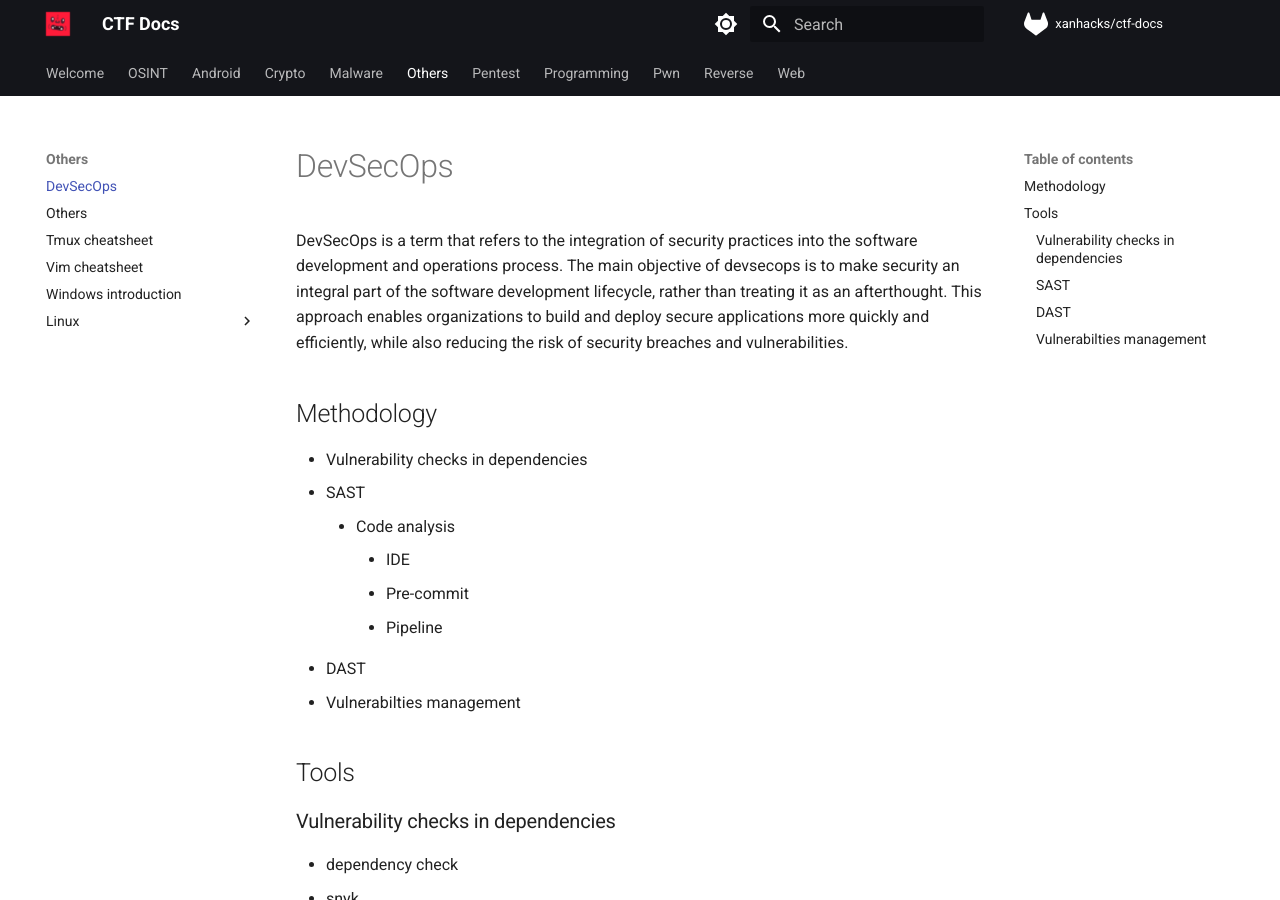
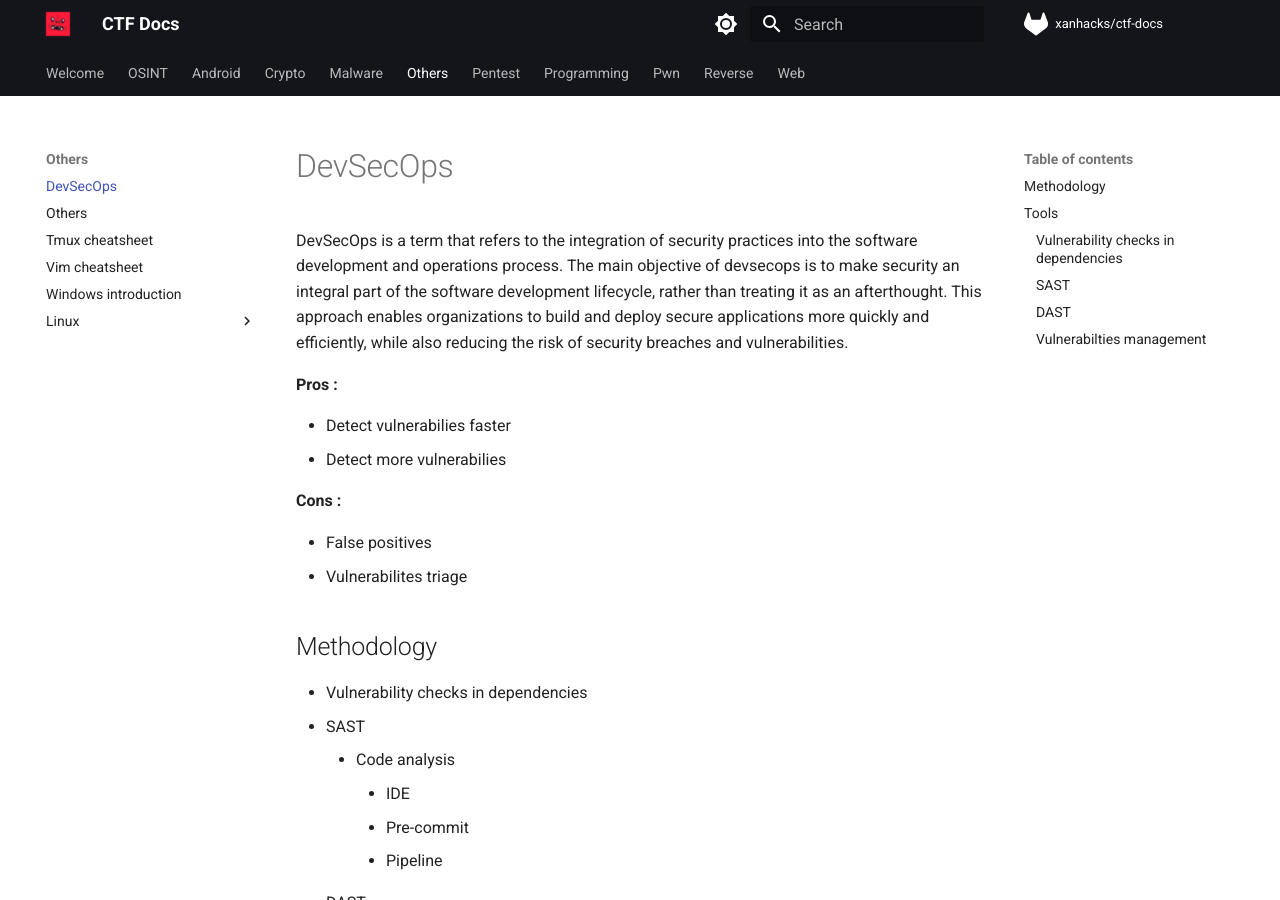
Before and after one commit to xanhacks/ctf-docs, an MkDocs documentation site: the page built from docs/others/devsecops.md, in a window 1280 px wide and 900 px high. Built offline with MkDocs 1.6.1 and Material for MkDocs 9.7.7, drawn with Linux system fonts in a browser that asks for light colours; nearby versions of some CDN libraries; comment, search, counter and statistics services are not loaded.

Commit message:
add pros and cons

```diff
--- a/docs/others/devsecops.md
+++ b/docs/others/devsecops.md
@@ -6,6 +6,16 @@ description: DevSecOps
 # DevSecOps
 
 DevSecOps is a term that refers to the integration of security practices into the software development and operations process. The main objective of devsecops is to make security an integral part of the software development lifecycle, rather than treating it as an afterthought. This approach enables organizations to build and deploy secure applications more quickly and efficiently, while also reducing the risk of security breaches and vulnerabilities.
+
+**Pros :**
+
+- Detect vulnerabilies faster
+- Detect more vulnerabilies
+
+**Cons :**
+
+- False positives
+- Vulnerabilites triage
 
 ## Methodology
 
```
